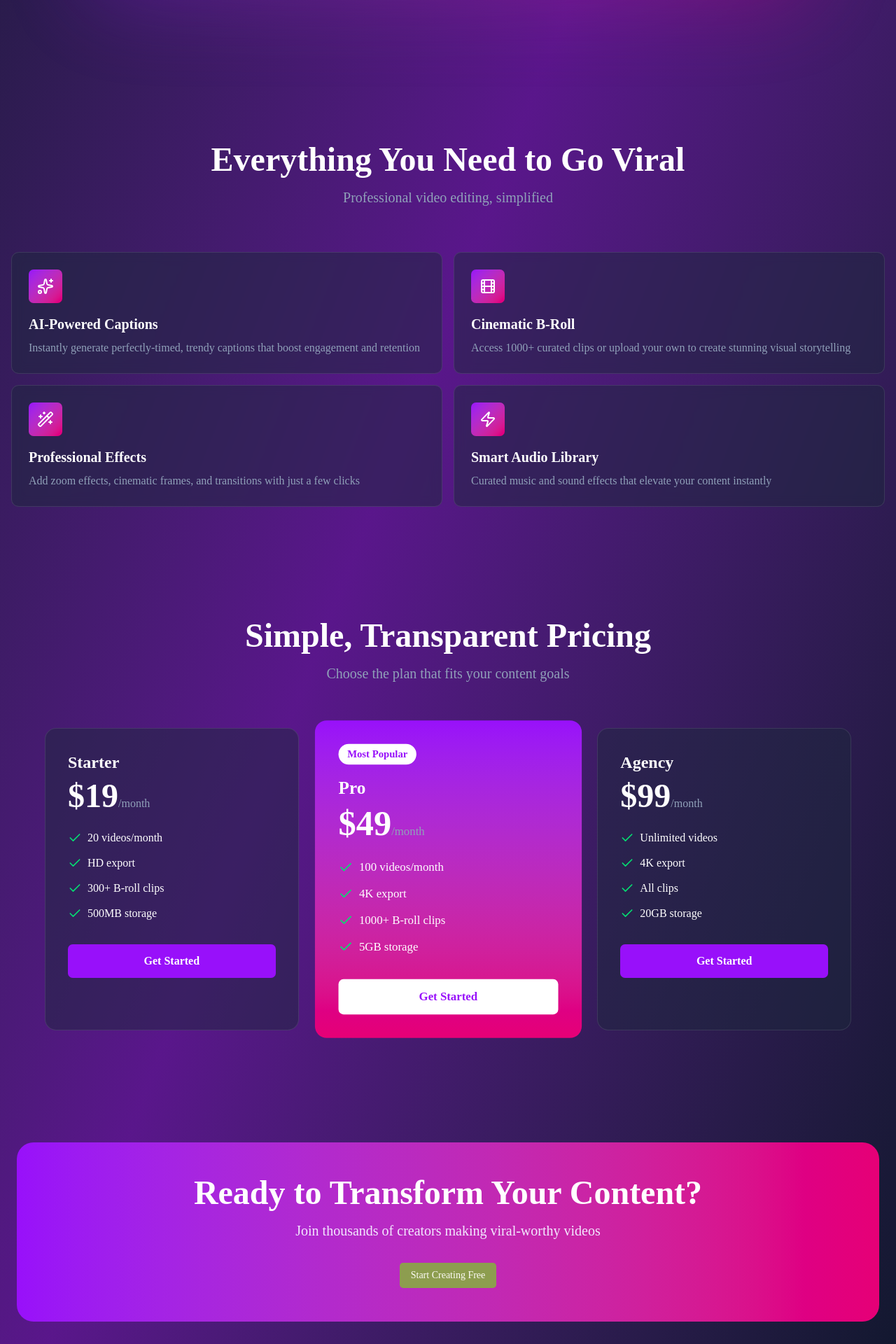
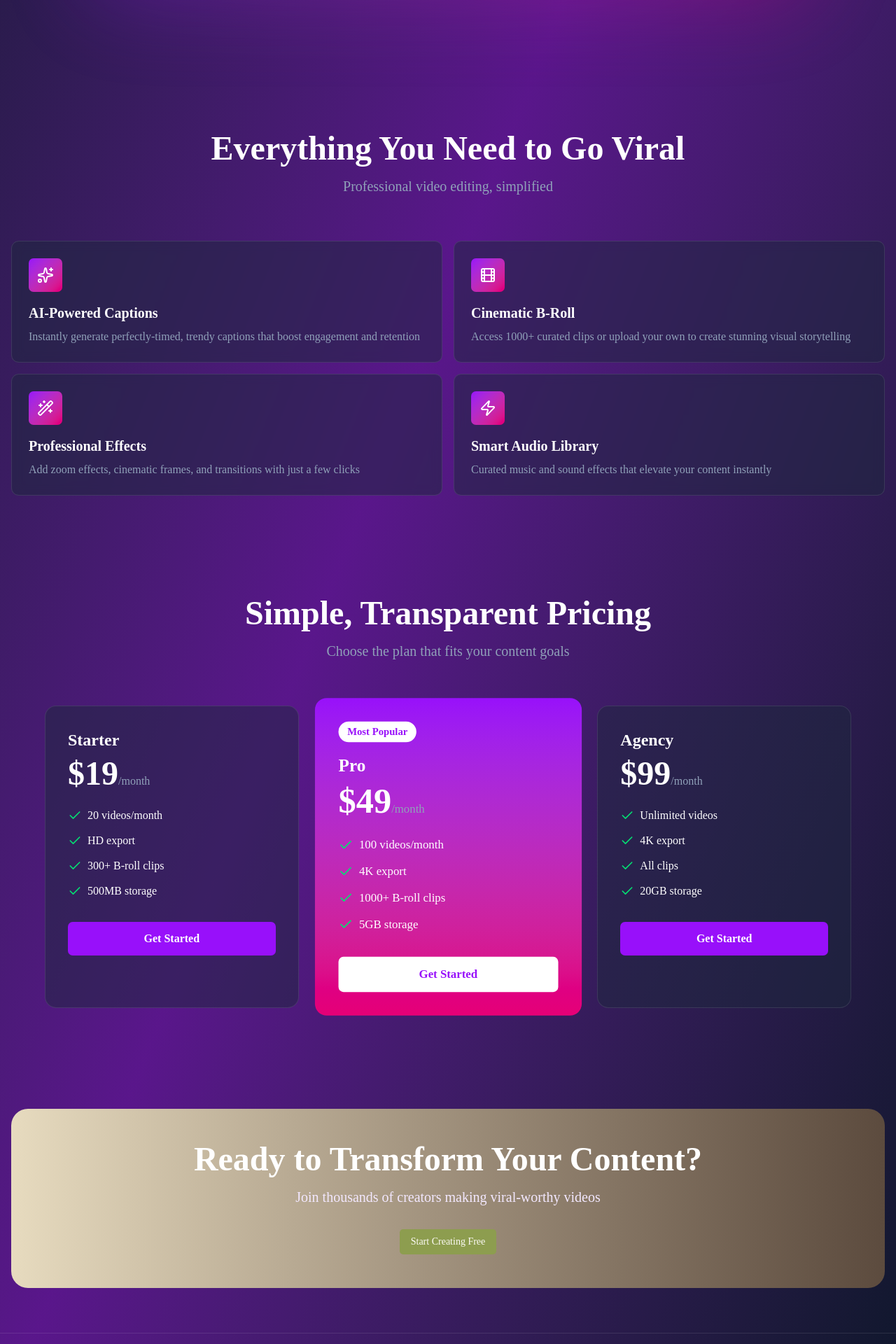
Before and after one commit to kenilJoshi/Video-Transcribe, a Next.js app: page / in a window 1280 px wide. Shown: the part 1200-3120 px from the top of the page at 70% size. Built offline with nearby package versions, Linux system fonts and the light colour scheme.

Commit message:
feature:ui

```diff
--- a/components/landing_page/CTASection.tsx
+++ b/components/landing_page/CTASection.tsx
@@ -3,8 +3,8 @@ import { Button } from "../ui/button";
 
 export default function CTASection() {
   return (
-    <section className="container mx-auto px-6 py-20">
-      <div className="bg-gradient-to-r from-purple-600 to-pink-600 rounded-3xl p-12 text-center">
+    <section className="container mx-auto px-4 py-16">
+      <div className="bg-gradient-to-r from-card to-card-foreground rounded-3xl p-12 text-center">
         <h2 className="text-4xl md:text-5xl font-bold mb-4">
           Ready to Transform Your Content?
         </h2>
--- a/components/landing_page/Features.tsx
+++ b/components/landing_page/Features.tsx
@@ -27,7 +27,7 @@ const features = [
 
 export default function Features() {
   return (
-    <section className="container mx-auto px-4 py-20">
+    <section className="container mx-auto px-4 py-16">
       <div className="text-center mb-16">
         <h2 className="text-4xl md:text-5xl font-bold mb-4">Everything You Need to Go Viral</h2>
         <p className="text-xl text-slate-400">Professional video editing, simplified</p>
```
